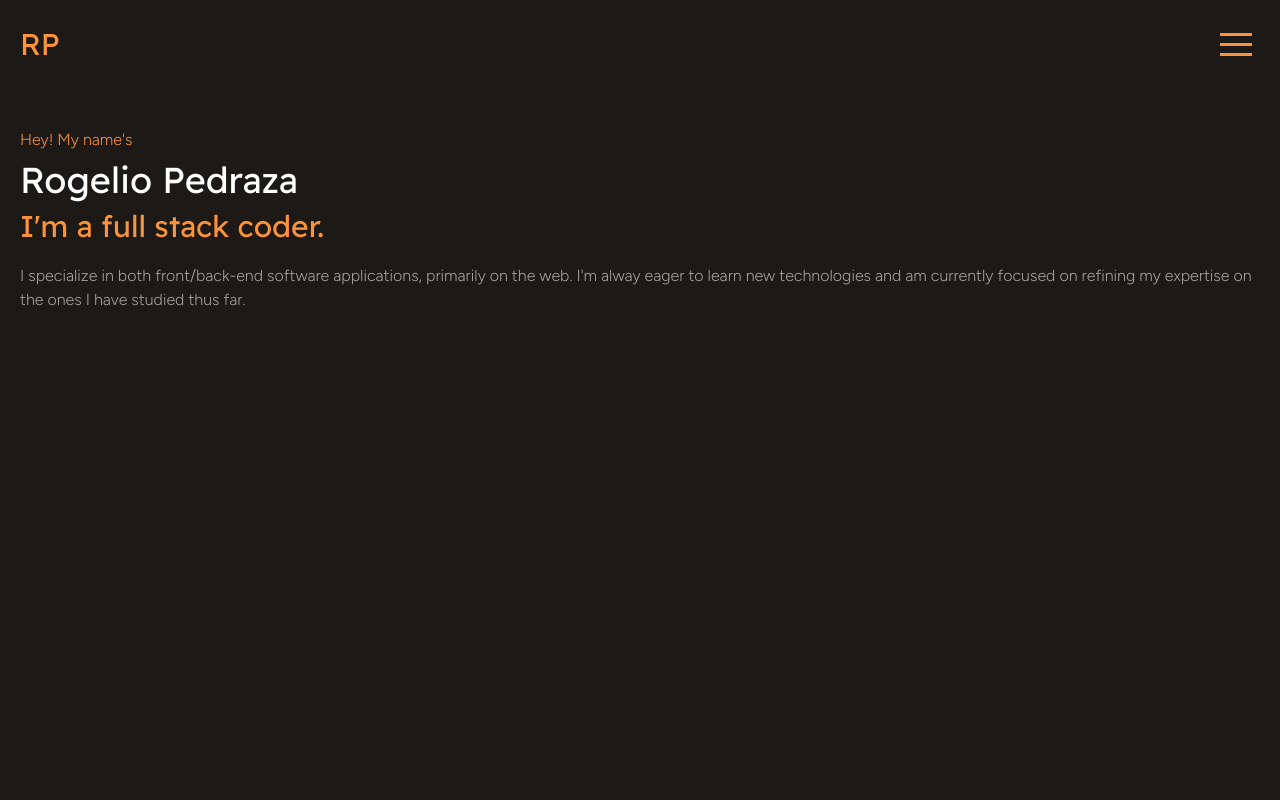
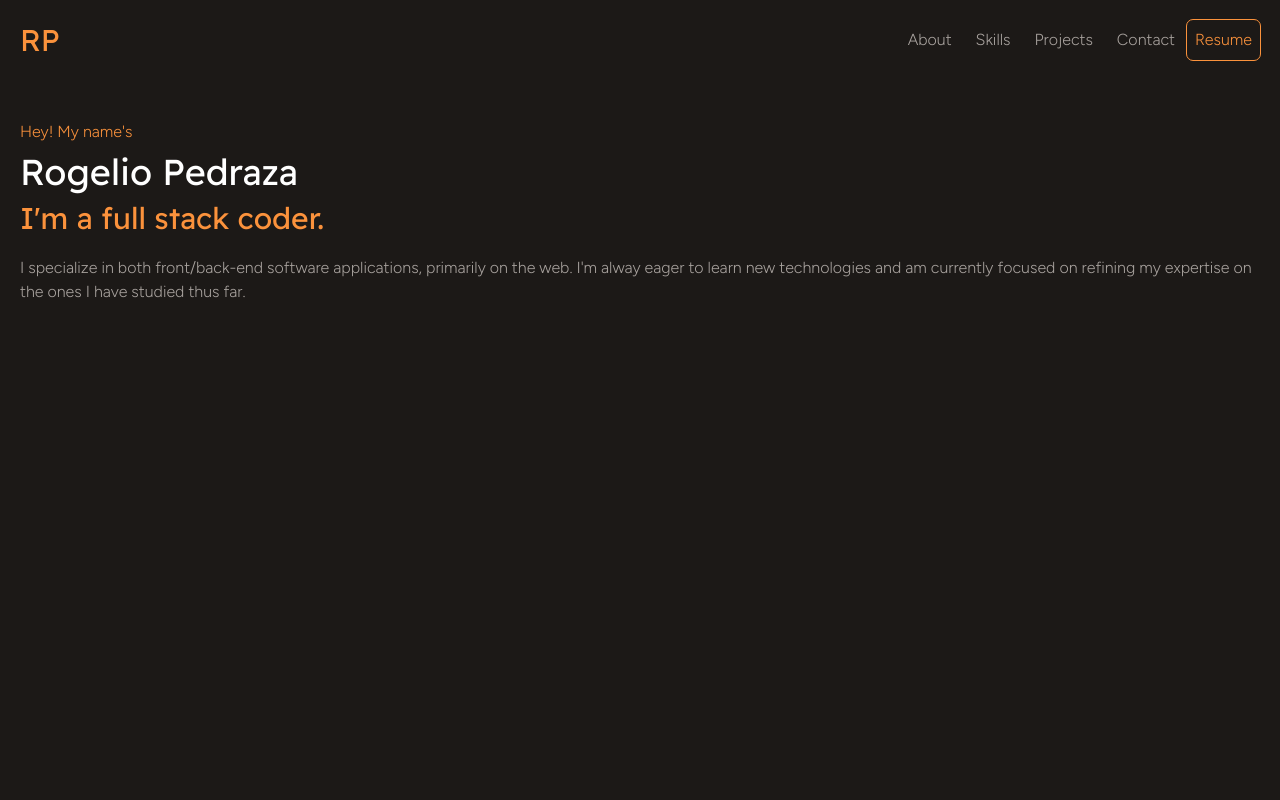
Before and after one commit to realnifty/react-portfolio-v2, a React (Create React App) app: page / in a window 1280 px wide. Shown: the top 800 px of the page. Built offline with nearby package versions, Linux system fonts and the light colour scheme.

Commit message:
md screen header component

```diff
--- a/src/App.js
+++ b/src/App.js
@@ -1,4 +1,5 @@
-import Nav from './components/Nav'
+import Header from './components/Header';
+import Nav from './components/Nav';
 import Jumbotron from './components/Jumbotron';
 import About from './components/About';
 import Skills from './components/Skills'
@@ -9,6 +10,7 @@ function App() {
   return (
     <>
       <main id="home" className="">
+        <Header/>
         <Nav />
         <Jumbotron />
         <About />
--- /dev/null
+++ b/src/components/Header/index.js
@@ -0,0 +1,29 @@
+import React from 'react';
+
+import resume from "../../assets/docs/Rogelio_Pedraza_2022.pdf"
+
+function Header() {
+    const sections = [
+      { name: "About", link: "#about" },
+      { name: "Skills", link: "#skills" },
+      { name: "Projects", link: "#projects" },
+      { name: "Contact", link: "#contact" },
+      ];
+    return (
+      <>
+        <header className="items-center justify-between sticky top-0 m-5 hidden md:flex">
+            <h1 className="font-readex text-3xl text-orange-400"><a href="#home">RP</a></h1>
+            <ul className='font-fig flex items-center text-stone-400'>
+              {sections.map((section) => (
+                <li className='mx-3 hover:text-stone-300 ease-in-out duration-100' key={section.name}>
+                  <a href={section.link}>{section.name}</a>
+                </li>
+              ))}
+                <a href={resume} target="_blank" className="outline outline-1 outline-orange-400 p-2 rounded-md hover:outline-orange-300 ease-in-out duration-100 text-orange-400">Resume</a>
+                </ul>
+        </header>
+      </>
+    );
+  }
+
+  export default Header;
--- a/src/components/Nav/index.js
+++ b/src/components/Nav/index.js
@@ -15,7 +15,7 @@ function Nav() {
   return (
     <>
     <Sidebar showSidebar={showSidebar} setShowSidebar={setShowSidebar}/>
-      <header className="flex z-30 justify-between items-center sticky top-0 m-5">
+      <header className="flex z-30 justify-between items-center sticky top-0 m-5 md:hidden">
           <h1 className="font-readex text-3xl text-orange-400"><a href="#home">RP</a></h1>
           <Hamburger color="#fb923c" toggled={showSidebar} toggle={setShowSidebar}/>
       </header>
```
